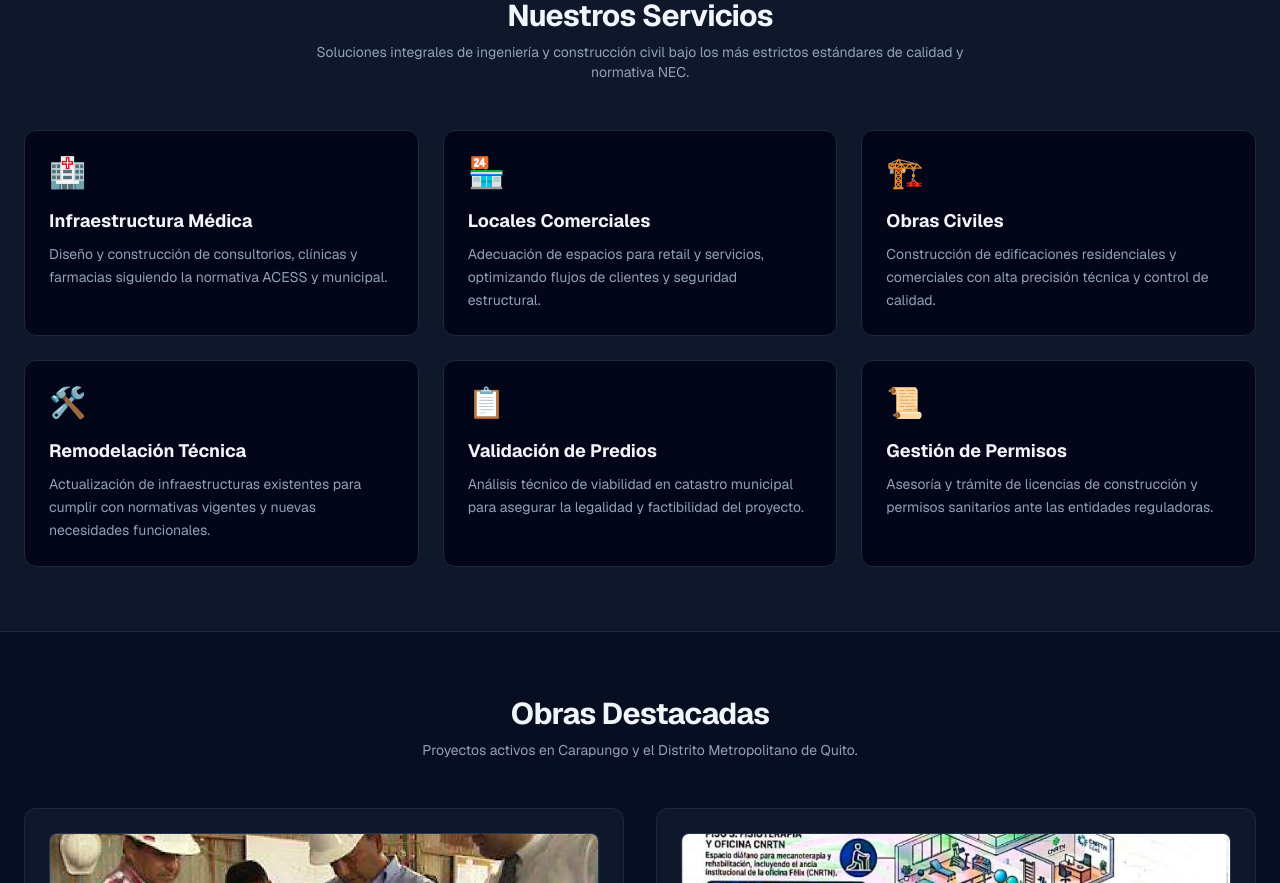
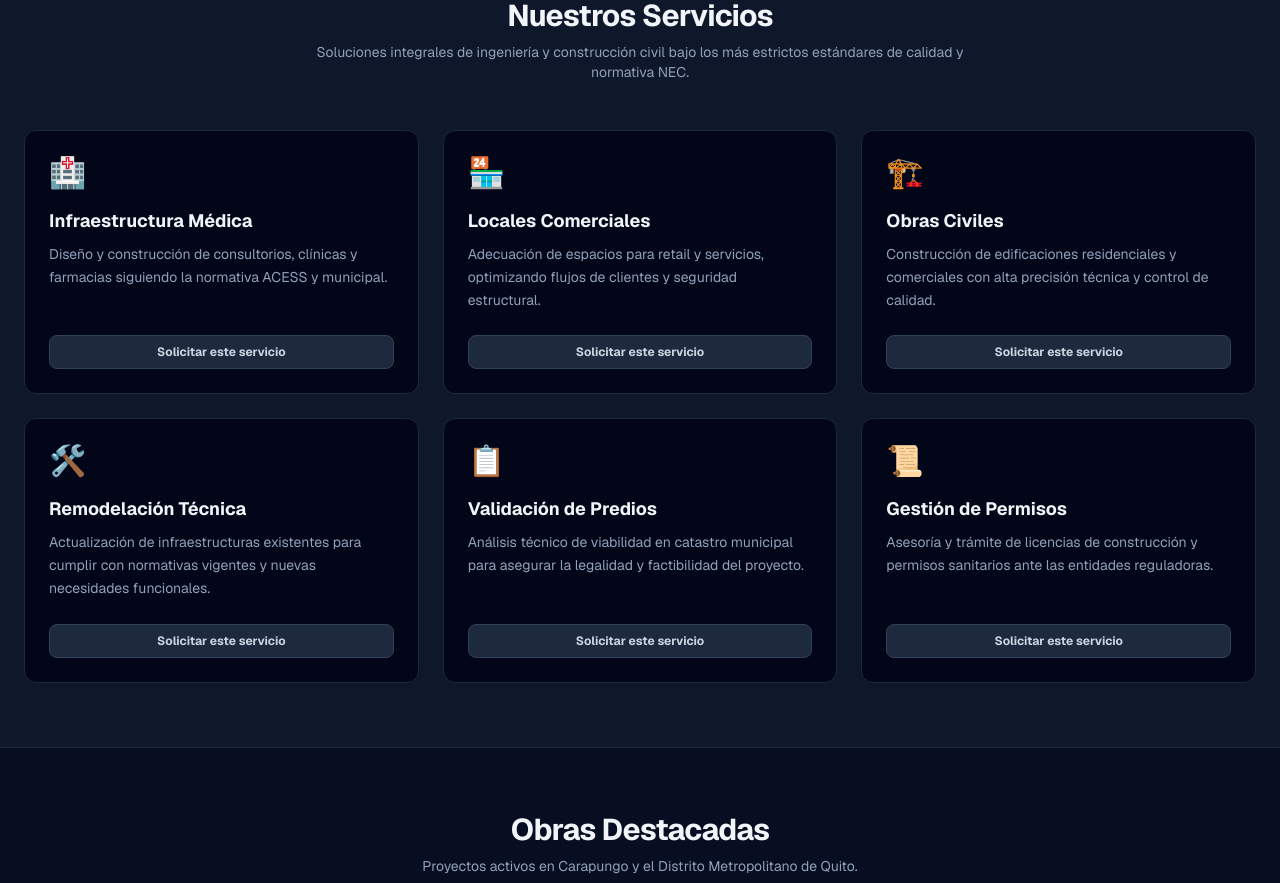
Before and after one commit to marcelortz/fenix-construcciones, a Next.js app: page / in a window 1280 px wide. Shown: the part 740-1623 px from the top of the page. Built offline with nearby package versions, Linux system fonts and the light colour scheme.

Commit message:
feat: integrate lead intake form into services section

```diff
--- a/app/page.tsx
+++ b/app/page.tsx
@@ -179,10 +179,18 @@ export default function Home() {
                 icon: '📜'
               },
             ].map((service, i) => (
-              <div key={i} className="bg-slate-950 border border-slate-800 p-6 rounded-xl hover:border-amber-500/50 transition group">
+              <div key={i} className="bg-slate-950 border border-slate-800 p-6 rounded-xl hover:border-amber-500/50 transition group flex flex-col">
                 <div className="text-3xl mb-4">{service.icon}</div>
                 <h3 className="text-lg font-bold mb-2 group-hover:text-amber-400 transition">{service.title}</h3>
-                <p className="text-slate-400 text-sm leading-relaxed">{service.desc}</p>
+                <p className="text-slate-400 text-sm leading-relaxed mb-6">{service.desc}</p>
+                <div className="mt-auto">
+                  <button
+                    onClick={() => setModalOpen(true)}
+                    className="w-full py-2 px-4 bg-slate-800 hover:bg-amber-500 hover:text-slate-950 text-slate-300 text-xs font-bold rounded-lg transition-colors duration-200 border border-slate-700 hover:border-amber-500"
+                  >
+                    Solicitar este servicio
+                  </button>
+                </div>
               </div>
             ))}
           </div>
```
